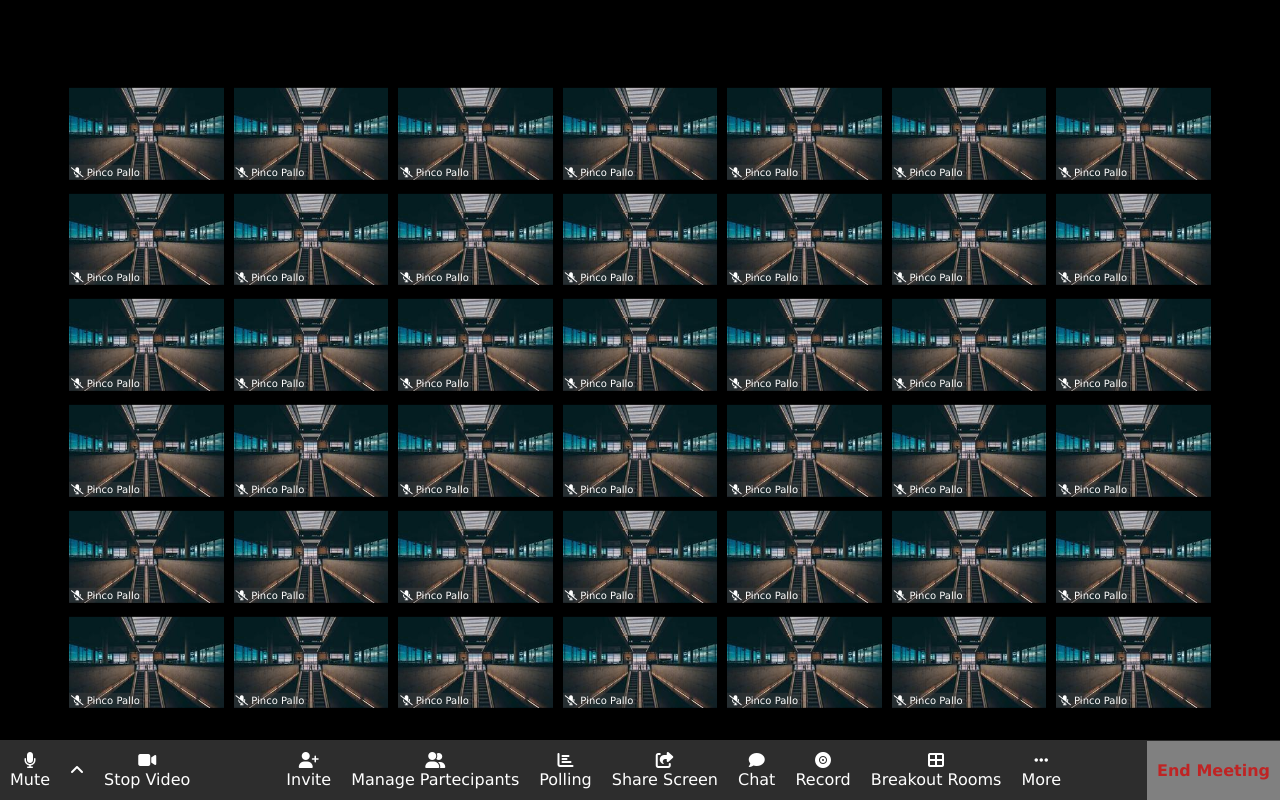
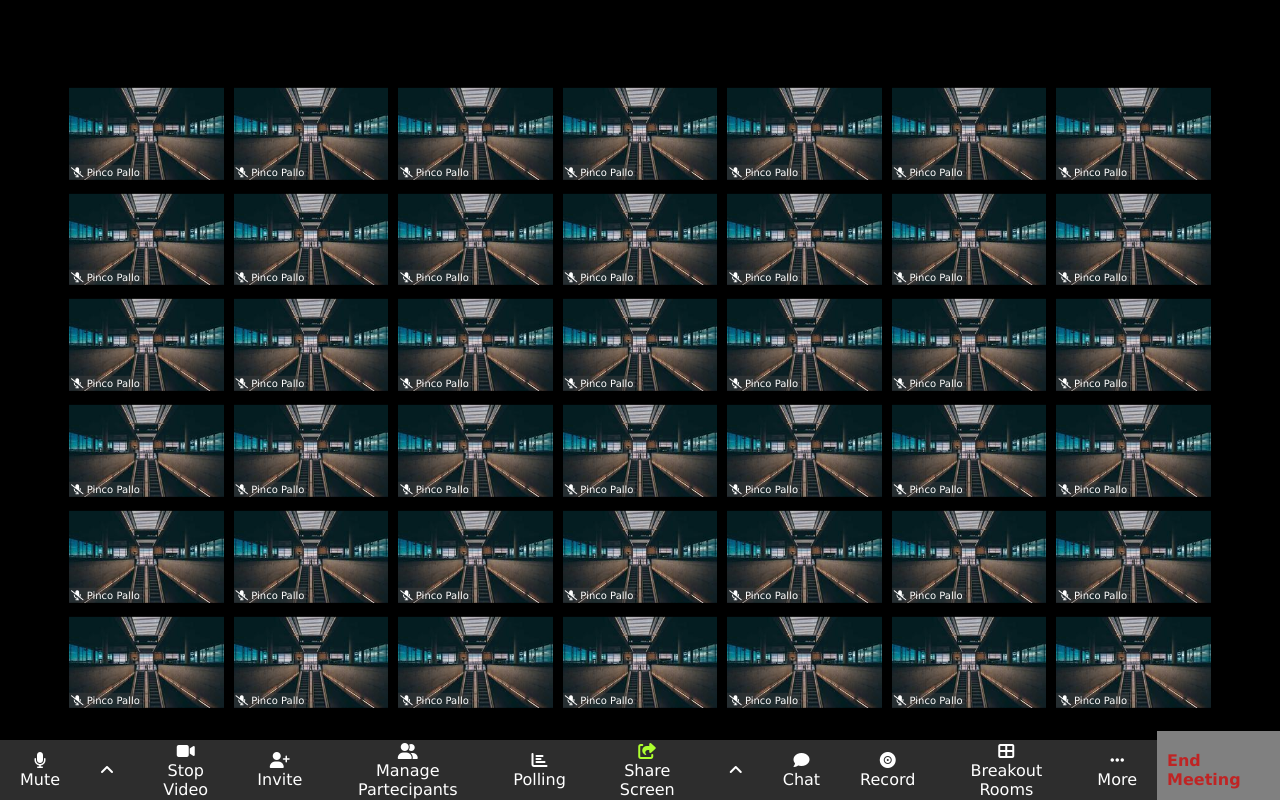
Before and after one commit to silviosalza/html-css-zoom, a plain HTML site: page index.html in a window 1280 px wide. Drawn offline with Linux system fonts and the light colour scheme.

Commit message:
end project

```diff
--- a/css/style.css
+++ b/css/style.css
@@ -81,7 +81,7 @@ footer{
 footer li{
     list-style: none;
     text-align: center;
-    padding: 10px;
+    padding: 20px;
 }
 .right-option{
     background-color: gray;
@@ -89,3 +89,6 @@ footer li{
     padding: 20px 10px;
     font-weight: 700;
 }
+.green{
+    color: greenyellow;
+}
--- a/index.html
+++ b/index.html
@@ -11,6 +11,8 @@
 <body>
 
         <div class="wrapper">
+
+
             <!-- main -->
             <main>
                 <!-- users container -->
@@ -282,7 +284,8 @@
                             <li><i class="fa-solid fa-user-plus"></i><br>Invite</li>
                             <li><i class="fa-solid fa-user-group"></i><br>Manage Partecipants</li>
                             <li><i class="fa-solid fa-chart-bar"></i><br>Polling</li>
-                            <li><i class="fa-solid fa-share-from-square"></i><br>Share Screen</li>
+                            <li><i class="fa-solid fa-share-from-square green"></i><br>Share Screen</li>
+                            <li><i class="fa-solid fa-angle-up"></i></li>
                             <li><i class="fa-solid fa-comment"></i><br>Chat</li>
                             <li><i class="fa-solid fa-record-vinyl"></i><br>Record</li>
                             <li><i class="fa-solid fa-table-cells-large"></i><br>Breakout Rooms</li>
```
